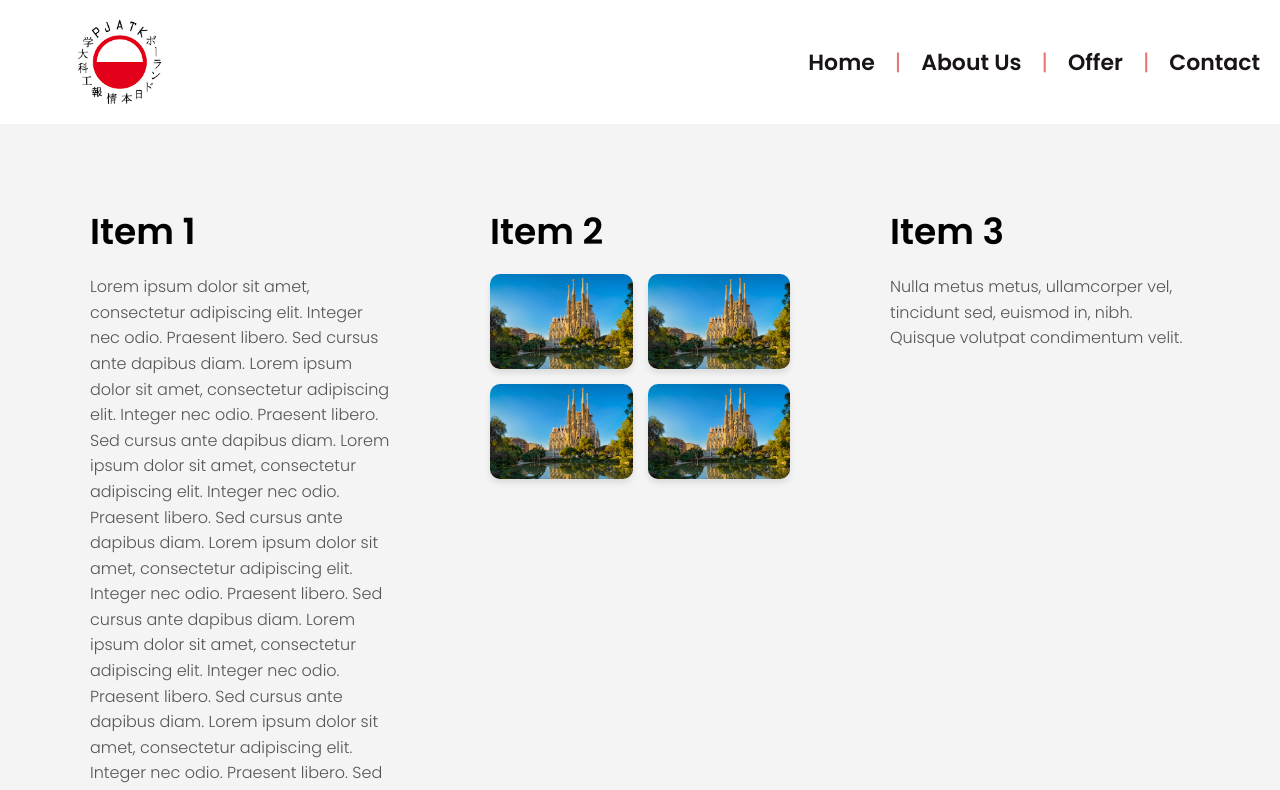
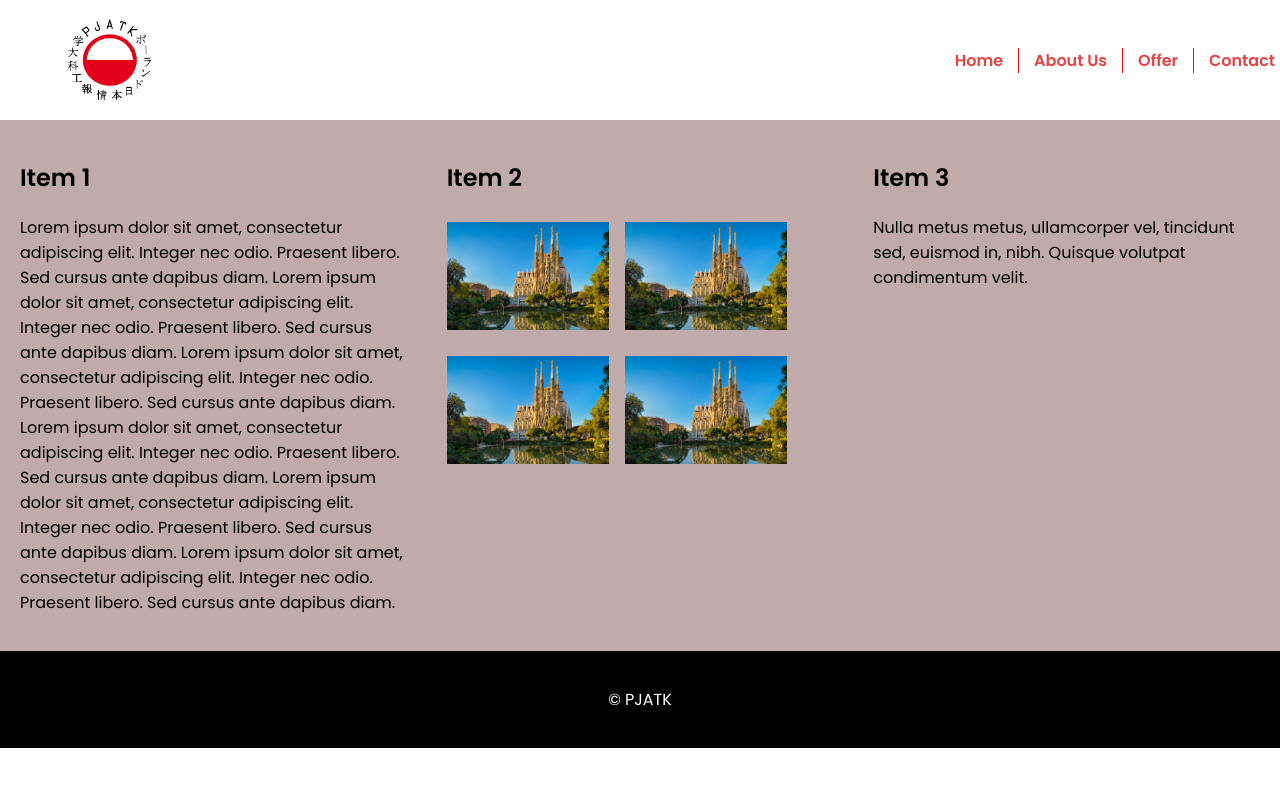
Before and after one commit to KrzysztofBabs/TIN, a plain HTML site: page lab2/zadanie.html in a window 1280 px wide. Shown: the top 790 px of the page. Drawn offline with Linux system fonts and the light colour scheme.

Commit message:
Add files via upload

```diff
--- a/lab2/style.css
+++ b/lab2/style.css
@@ -1,20 +1,17 @@
-* {
+
+
+body {
     margin: 0;
     padding: 0;
-    box-sizing: border-box;
-}
-
-body {
     font-family: 'Poppins', sans-serif;
 }
 
-/* Navbar */
-.navbar {
+header {
     display: flex;
-    align-items: center;
-    justify-content: space-between;
-    padding: 10px 20px;
-    background-color: #ffffff;
+    width: 100%;
+    height: 100px;
+    justify-content: space-between; /* To ustawia logo po lewej, a napisy po prawej */
+    padding: 10px;
 }
 
 .logo {
@@ -23,97 +20,94 @@ body {
 }
 
 nav {
-    margin-left: auto;
+    display: flex;
+    align-items: center;
+    justify-content: flex-end; /* Wyrównanie elementów nawigacji do prawej */
+    height: 100px;
 }
 
-.nav-links {
+nav ul {
+    padding: 0;
+    display: flex;
+    justify-content: flex-end; /* Ustawienie listy elementów po prawej */
     list-style: none;
-    display: flex;
-    gap: 20px;
 }
 
-.nav-links li {
-    display: flex;
-    align-items: center;
-    position: relative;
+nav ul li {
+    border-right: 1px solid rgb(216, 19, 19);
+    padding: 0 15px;
 }
 
-.nav-links li:not(:last-child)::after {
-    content: "|";
-    color: rgb(212, 23, 23);
-    margin-left: 20px;
-    font-size: 22px;
-    opacity: 0.6;
+nav ul li a {
+    color: rgb(231, 67, 67);
+    font-weight: 600;
+    text-decoration: none; /* Dodano, aby usunąć podkreślenie */
 }
 
-.nav-links a {
-    text-decoration: none;
-    color: rgb(26, 21, 21);
-    font-size: 22px;
-    font-weight: bold;
-    transition: color 0.3s;
+nav ul li:last-child {
+    border-right: 0px;
 }
 
-.nav-links a:hover {
-    color: #f4a261;
+header img {
+    width: 200px;
+    height: 100px;
+    display: flex;
 }
 
-/* Stylizacja trzech sekcji */
+.content {
+    display: grid;
+    grid-template-columns: repeat(auto-fit, minmax(200px, 1fr));
+}
+
+.content:nth-child(2) {
+    display: flex;
+    flex-direction: row;
+    flex-wrap: wrap;
+}
+
+
+
+
+
+
+
+
+.section img{
+    margin: 3%;
+    width: 42%;
+    height: auto;
+    padding-top: 0px;
+    margin-top: 7px;
+}
+
+.section img:not(p){
+    margin-left: 0;
+}
+
+.section {
+    background-color: #c0aaaa;
+    padding: 20px;
+    text-align: left;
+}
+
+
+
+/* Stylizacja trzech sekcji
 .content {
     display: flex;
     justify-content: space-between;
     padding: 40px;
     background-color: #f4f4f4;
-}
+} */
 
-.section {
-    flex: 1;
-    margin: 0 10px;
-    padding: 40px;
-    text-align: left;
-    font-size: 24px;
-    font-weight: lighter;
-    background-color: transparent;
-}
 
-.section h2 {
-    margin-bottom: 15px;
-}
 
-.section p {
-    font-size: 16px;
-    line-height: 1.6;
-    color: #555;
-}
 
-/* Stylizacja zdjęć w sekcji 2 */
-.images {
-    display: flex;
-    flex-direction: column;
-    justify-content: flex-start;
-    align-items: flex-start;
-}
 
-.images h2 {
-    margin-bottom: 15px;
-}
 
-/* Siatka zdjęć w sekcji 2 */
-.image-grid {
-    display: grid;
-    grid-template-columns: repeat(2, 1fr);
-    gap: 15px;
-}
 
-.image-grid img {
-    width: 100%;
-    height: auto;
-    border-radius: 10px;
-    box-shadow: 0px 4px 6px rgba(0, 0, 0, 0.1);
-}
 
-/* Stopka */
-.footer {
+ footer {
     background-color: #000000;
     color: #ffffff;
     text-align: center;
@@ -125,99 +119,52 @@ nav {
     font-weight: normal;
 }
 
-/* Media Queries */
 
-/* Dla tabletów (od 768px do 1024px) */
-@media (max-width: 1024px) {
 
-    .navbar {
-        padding: 10px;
+
+
+
+
+@media (max-width: 768px) {
+    nav ul {
+        flex-direction: column;
+        text-align: center;
+    }
+    .content{
+        display: flex;
+        flex-direction: column;
     }
 
-    .nav-links {
-        gap: 15px;
+    .section img{
+        margin: 5%;
+        width: 100%;
+        height: auto;
     }
 
-    .content {
-        flex-direction: column;
-        padding: 20px;
-    }
-
-    .section {
-        margin: 20px 0;
-    }
-
-    .image-grid {
-        grid-template-columns: 1fr 1fr; /* 2 kolumny zdjęć */
-    }
-}
-
-/* Dla telefonów (do 768px) */
-@media (max-width: 768px) {
-
-    .navbar {
-        flex-direction: column;
-        align-items: center;
-        padding: 15px;
-    }
-
-    .nav-links {
-        display: none;
-        flex-direction: column;
-        gap: 10px;
-        width: 100%;
-        margin-top: 20px;
-    }
-
-    .navbar.active .nav-links {
-        display: flex;
-    }
-
-    .navbar .hamburger {
-        display: block;
-        cursor: pointer;
-    }
-
-    .hamburger div {
-        width: 25px;
-        height: 3px;
-        background-color: #333;
-        margin: 5px;
-        transition: 0.3s;
-    }
-
-    .content {
-        flex-direction: column;
-        padding: 20px;
-    }
-
-    .image-grid {
-        grid-template-columns: 1fr; /* Jedna kolumna zdjęć */
-    }
-
-    .section {
-        margin: 10px 0;
+    header img{
+        padding-bottom: 20px;
+        padding-left: 20px;
     }
 
     header{
-        height: auto;
-        display: flex;
+        height: fit-content;
         flex-direction: column;
+        justify-content: center;
+        align-items: center;
+        padding-bottom: 10px;
+    }
+
+    nav{
+        width: 100%;
+        justify-content: center;
+    }
+
+    nav *{
+        width: 100%;
+        justify-content: center;
+    }
+
+    nav ul li{
+        border-bottom: 1px solid rgb(173, 147, 147);
     }
 }
-
-/* Dla telefonów w orientacji pionowej (do 480px) */
-@media (max-width: 480px) {
-
-    .navbar {
-        padding: 10px;
-    }
-
-    .nav-links {
-        gap: 8px;
-    }
-
-    .footer {
-        font-size: 14px;
-    }
-}
--- a/lab2/zadanie.html
+++ b/lab2/zadanie.html
@@ -7,20 +7,30 @@
     <link href="https://fonts.googleapis.com/css2?family=Poppins:wght@300;400;600&display=swap" rel="stylesheet">
 
   </head>
+  <body>
+
+
+
+
+
+
+
+
     <header>
-    <div class="navbar">
-        <img src="logo.png" alt="logo" class="logo">
+
+            <img src="logo.png">
             <nav>
-            <ul class="nav-links">
-                <li><a href="#home">Home</a></li>
-                <li><a href="#about">About Us</a></li>
-                <li><a href="#services">Offer</a></li>
-                <li><a href="#contact">Contact</a></li>
+                <ul>
+                    <li><a href="#">Home</a></li>
+                    <li><a href="#">About Us</a></li>
+                    <li><a href="#">Offer</a></li>
+                    <li><a href="#">Contact</a></li>
                 </ul>
             </nav>
-    </div>
+
     </header>
-<section class="content">
+    <main>
+        <section class="content" >
                 <div class="section">
                     <h2>Item 1</h2>
                     <p>Lorem ipsum dolor sit amet, consectetur adipiscing elit. Integer nec odio. Praesent libero. Sed cursus ante dapibus diam.
@@ -32,26 +42,27 @@
 
                     </p>
                 </div>
-    <div class="section images">
+                <div class="section">
                     <h2>Item 2</h2>
-        <div class="image-grid">
                         <img src="zdjecie.jpg" alt="Obraz 1">
                         <img src="zdjecie.jpg" alt="Obraz 2">
                         <img src="zdjecie.jpg" alt="Obraz 3">
                         <img src="zdjecie.jpg" alt="Obraz 4">
                     </div>
-    </div>
+
+
                 <div class="section">
                     <h2>Item 3</h2>
                     <p>Nulla metus metus, ullamcorper vel, tincidunt sed, euismod in, nibh. Quisque volutpat condimentum velit.</p>
                 </div>
+
         </section>
+    </main>
+
 
     <footer class="footer">
         <p>&copy; PJATK</p>
     </footer>
 
-  <body>
-
   </body>
 </html>
```
Lines whose indentation alone changed are shown as unchanged.
